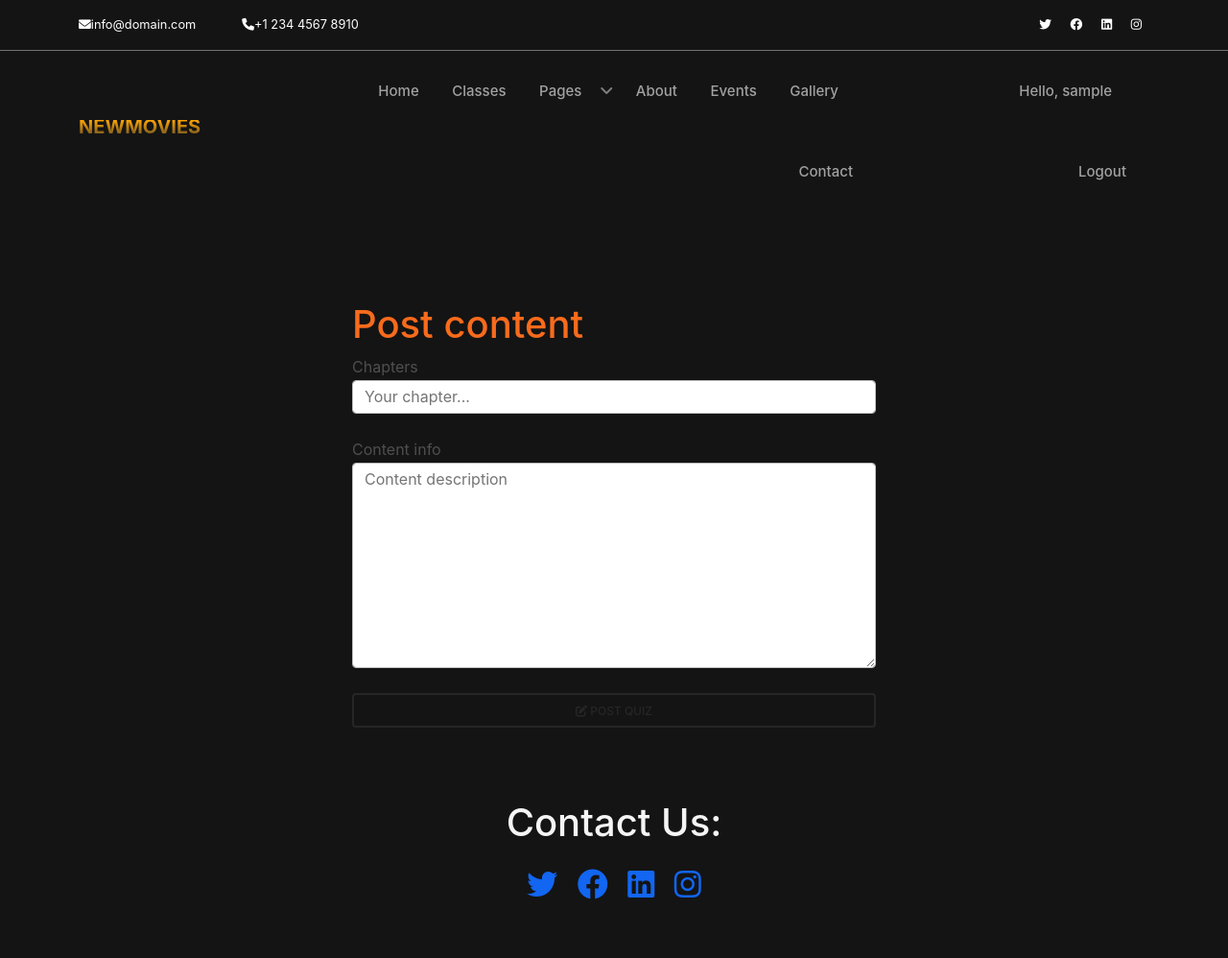
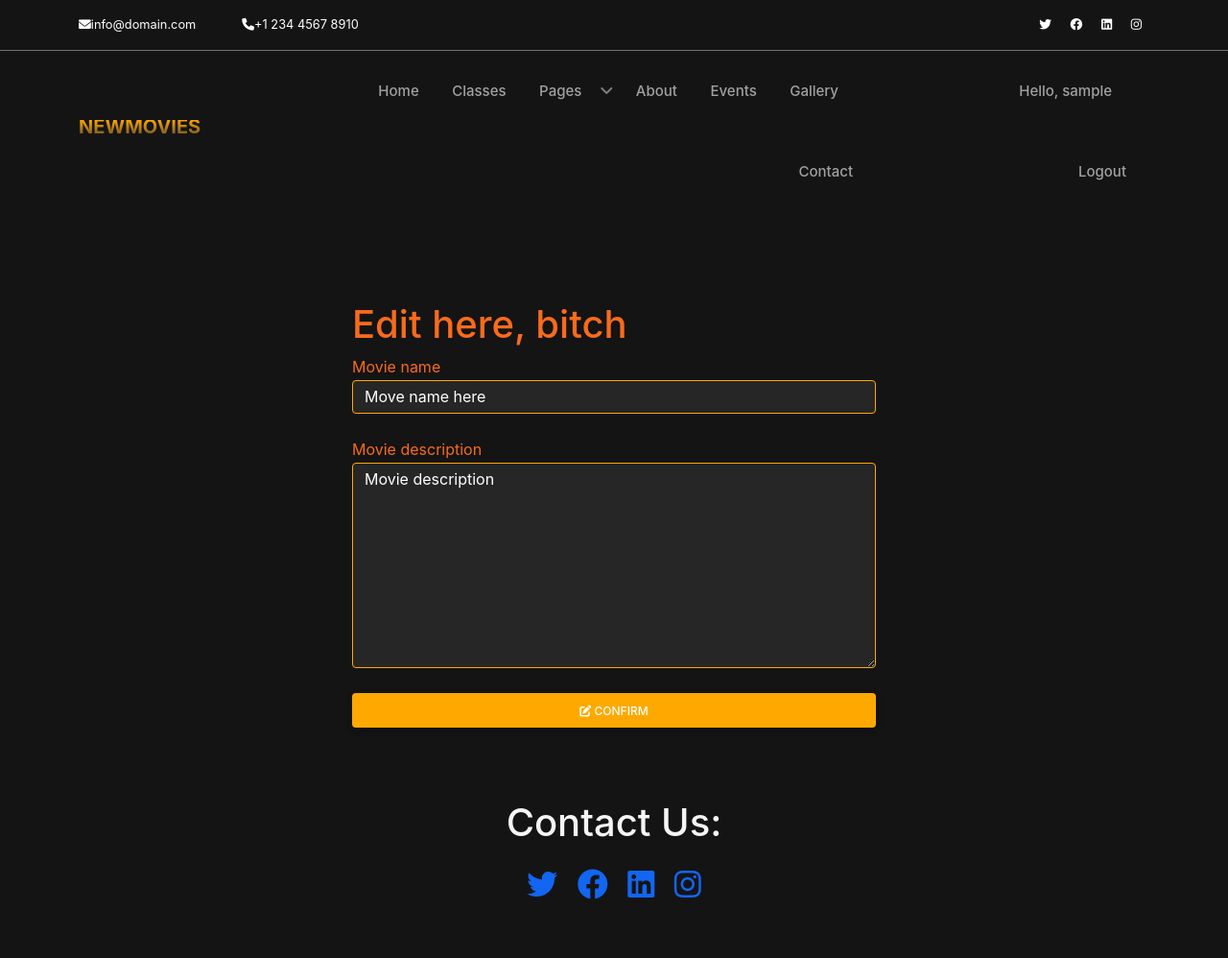
Before and after one commit to Nhan339/NewMovies_Ver1.0, a PHP site: page /editMovie.php in a window 1280 px wide. Shown: the top 998 px of the page at 96% size. Run offline with PHP 8.4, Linux system fonts and the light colour scheme; the visitor is signed in with stand-in values (Sample User, id 1).

Commit message:
Another unimportant update

```diff
--- a/NewMovies/Homepage.php
+++ b/NewMovies/Homepage.php
@@ -1,6 +1,7 @@
 <?php
   include 'includes/header.php';
-  //var_dump($_SESSION['loggedin']);
+  var_dump($_SESSION['loggedin']);
+  var_dump($_SESSION['user_name']);
 ?>
 <style>
         /* Style the button used to pause/play the video */
@@ -9,7 +10,7 @@
     font-size: 15px;
     padding: 10px;
     border: none;
-    background: rgba(208, 77, 12, 0);
+    background: (208, 77, 12, 0);
     outline: auto;
     color: #fff;
     cursor: pointer;
--- a/NewMovies/classes/user.php
+++ b/NewMovies/classes/user.php
@@ -57,6 +57,7 @@ class User {
       if(empty($this->email)) {
         $this->errors['unexisted_email'] = "*This email does not exist";
       } else {
+        $this->checkExistedEmail($this->user_email);
         $this->login();
       }
     }
@@ -108,6 +109,7 @@ class User {
     public function login() {
       //$_SESSION['user_id'] = $this->users['ID'];
       $_SESSION['user_name'] = $this->users['user_name'];
+      $_SESSION['mail_login'] = $this->email['user_name'];
       $_SESSION['loggedin'] = true;
       header("Location: Homepage.php?login=success");
     }
--- a/NewMovies/editMovie.php
+++ b/NewMovies/editMovie.php
@@ -14,7 +14,14 @@ $errors = [];
         color: #f86b1c;
     }
     .form-control {
-        background: rgba();
+        background: rgba(255,255,255,0.08);
+        border: 1px solid #ffa900;
+    }
+    ::placeholder {
+    color: white!important;
+    }
+    label {
+        color: #f86b1c;
     }
 </style>
 <br>
@@ -24,18 +31,18 @@ $errors = [];
   <div class="row">
 
       <div class="mt-3 col-md-6 offset-md-3">
-        <h1>Post content</h1>
+        <h1>Edit here, bitch</h1>
 
         <form action="editPost.php" method="post" enctype="multipart/form-data">
-          <label for="chapter">Chapters</label>
-          <input type="text" name="chapter" placeholder="Your chapter..." value="" class="form-control">
+          <label for="chapter">Movie name</label>
+          <input type="text" name="chapter" placeholder="Move name here" value="" class="form-control">
           <br>
 
-          <label for="content_info">Content info</label>
-          <textarea name="content_info" class="form-control" placeholder="Content description" rows="8" cols="80"></textarea>
+          <label for="content_info">Movie description</label>
+          <textarea name="content_info" class="form-control" placeholder="Movie description" rows="8" cols="80"></textarea>
           <br>
 
-          <button type="submit" name="create-content" class="btn btn-outline-dark btn-block"> <i class="fas fa-edit"></i> Post Quiz</button>
+          <button type="submit" name="create-content" class="btn btn-warning btn-block"> <i class="fas fa-edit"></i> Confirm</button>
        </form>
       </div>
 
--- a/NewMovies/index.php
+++ b/NewMovies/index.php
@@ -1,4 +1,5 @@
 <?php
+session_start();
 include 'classes/user.php';
 include 'db.php';
 if(isset($_POST['start'])) {
--- a/NewMovies/signup.php
+++ b/NewMovies/signup.php
@@ -1,4 +1,5 @@
 <?php
+  session_start();
   //include 'includes/header.php';
   include 'classes/user.php';
   include 'db.php';
```
